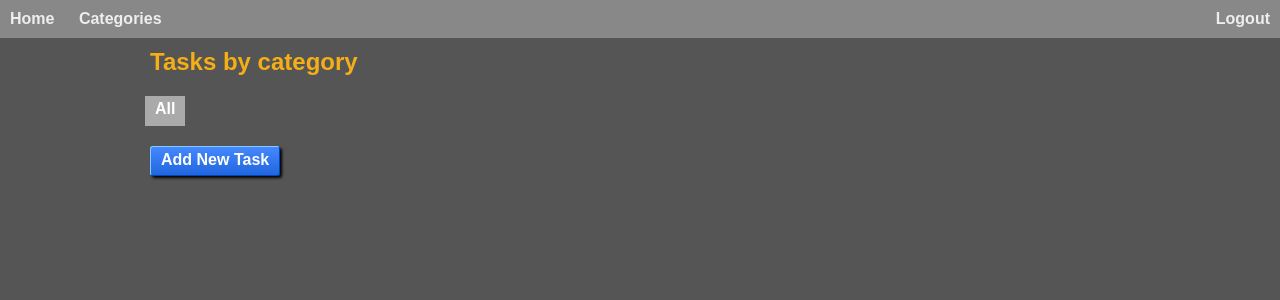
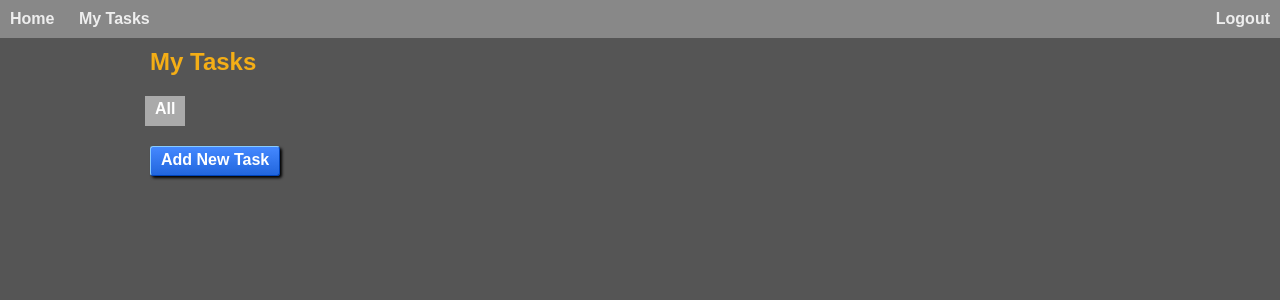
Before and after one commit to SHildebrandt4472/Task-Master, a Flask app: page /categorytasks/Home in a window 1280 px wide. Shown: the part 68-368 px from the top of the page. Run offline with Flask 3, Linux system fonts and the light colour scheme; a user stored in the database is signed in; data comes from the database, SQL or seed files in the repository.

Commit message:
update of info for video

```diff
--- a/app/templates/_header.html
+++ b/app/templates/_header.html
@@ -14,7 +14,7 @@
   <ul>
     {% if not current_user.is_anonymous %}
       <li><a href="{{ url_for('.home') }}">Home</a></li>
-      <li><a href="{{ url_for('.category_tasks', category='All') }}">Categories</a></li>
+      <li><a href="{{ url_for('.category_tasks', category='All') }}">My Tasks</a></li>
       <li class="right"><a href="{{ url_for('main.logout') }}">Logout</a></li>
     {% endif %}
   </ul>
--- a/app/templates/category_tasks.html
+++ b/app/templates/category_tasks.html
@@ -7,7 +7,7 @@
 
 {% block content %}
 
-  <h2>Tasks by category</h2>
+  <h2>My Tasks</h2>
 
   <div id="category-list">
     {% for category in categories %}
--- a/flask_how_to.txt
+++ b/install.txt
@@ -41,4 +41,8 @@ Clone git Repo
 
 11. You can now use the app
 
-12. To stop the app, press Ctrl+C in the terminal
+12. To sign up as a new user, press the logout button
+    and then select sign up. Use the registration code SIGNMEUP
+    and fill in your details.
+
+13. To stop the app, press Ctrl+C in the terminal
```
Also changed, not shown: README.md.
